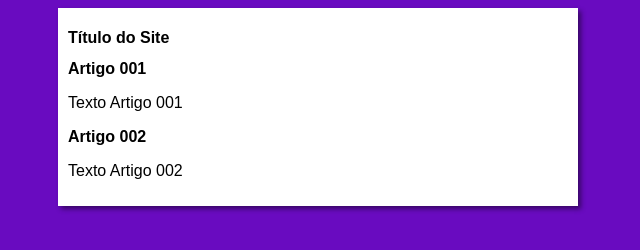
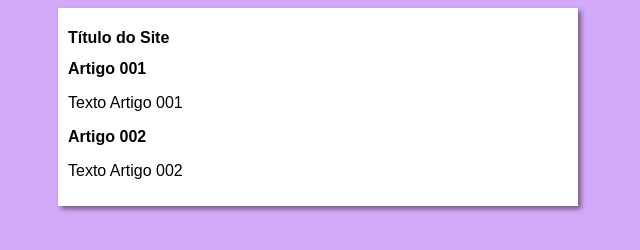
Before and after one commit to alisson1925/projeto-site, a plain HTML site: page index.html in a window 1280 px wide. Shown: the whole page, without its empty margins (322-962 px from the left). Drawn offline with Linux system fonts and the light colour scheme.

Commit message:
Update style.css

```diff
--- a/estilos/style.css
+++ b/estilos/style.css
@@ -4,7 +4,7 @@
 }
 
 body {
-    background-color: rgb(105, 11, 192);
+    background-color: rgb(211, 169, 250);
 }
 
 main {
```
